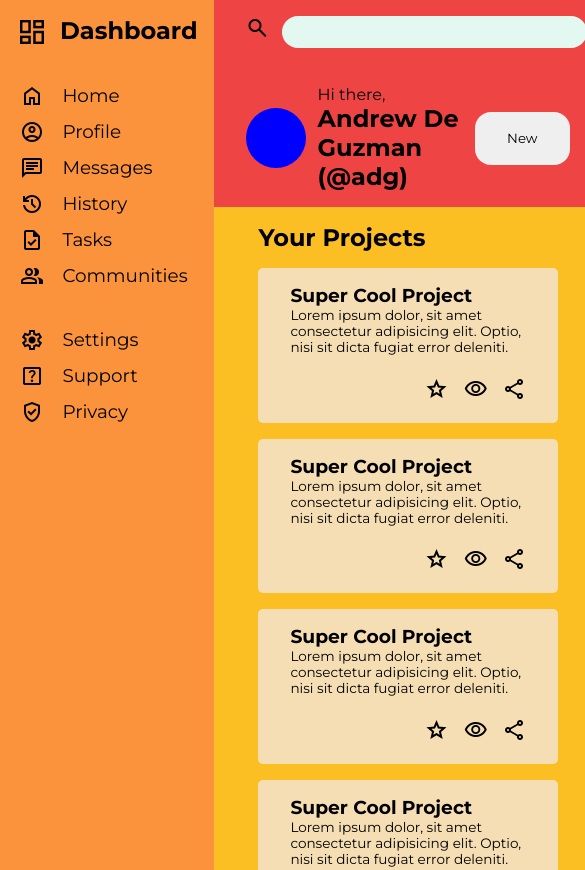
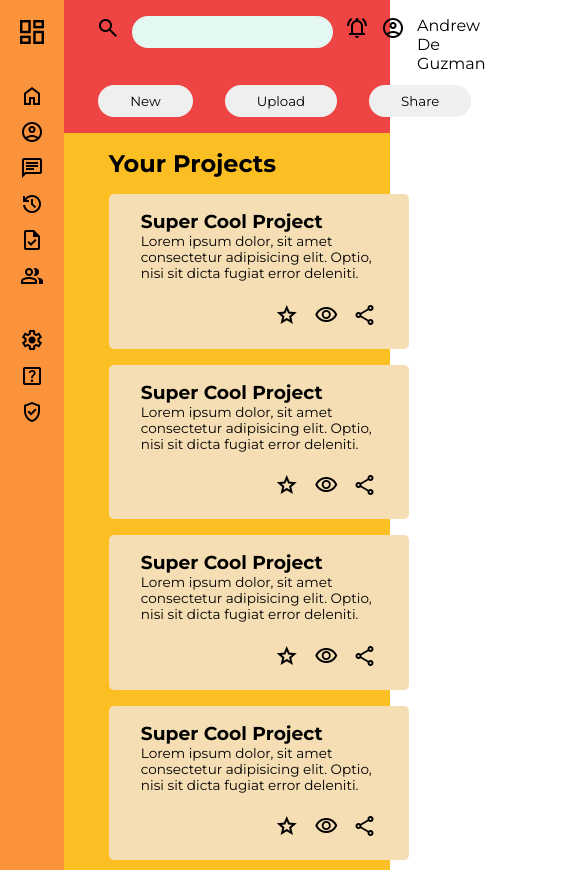
Before and after one commit to theadg/admin-dashboard, a plain HTML site: page index.html in a window 390 px wide. Shown: the top 870 px of the page, 585 px wide, since content can reach past the window. Drawn offline with nearby package versions, Linux system fonts and the light colour scheme.

Commit message:
Finalize desktop responsiveness

```diff
--- a/index.html
+++ b/index.html
@@ -54,13 +54,14 @@
 
       <aside class="sidebar">
         <h1 class="sidebar--title">
-          <i class="material-symbols-outlined large"> dashboard </i>Dashboard
+          <i class="material-symbols-outlined large"> dashboard </i>
+          <a href="">Dashboard</a>
         </h1>
 
         <ul class="primary-navigation">
           <li>
             <i class="material-symbols-outlined">home</i>
-            Home
+            <a href="#">Home</a>
           </li>
           <li>
             <i class="material-symbols-outlined"
@@ -68,38 +69,38 @@
                 account_circle
               </span></i
             >
-            Profile
+            <a href="">Profile</a>
           </li>
           <li>
             <i class="material-symbols-outlined">message</i>
-            Messages
+            <a href="">Messages</a>
           </li>
           <li>
             <i class="material-symbols-outlined">history</i>
-            History
+            <a href="">History</a>
           </li>
           <li>
             <i class="material-symbols-outlined">task</i>
-            Tasks
+            <a href="">Tasks</a>
           </li>
           <li>
             <i class="material-symbols-outlined">group</i>
-            Communities
+            <a href="">Communities</a>
           </li>
         </ul>
 
         <ul class="secondary-navigation">
           <li>
             <i class="material-symbols-outlined">settings</i>
-            Settings
+            <a href="">Settings</a>
           </li>
           <li>
             <i class="material-symbols-outlined">help_center</i>
-            Support
+            <a href="">Support</a>
           </li>
           <li>
             <i class="material-symbols-outlined">verified_user</i>
-            Privacy
+            <a href="">Privacy</a>
           </li>
         </ul>
       </aside>
@@ -275,5 +276,22 @@
         </section>
       </section>
     </main>
+
+    <script>
+      const sideBar = document.querySelector(".sidebar");
+      const sideBarLinks = Array.from(document.getElementsByTagName("a"));
+      let display = false;
+
+      sideBar.onclick = () => {
+        if (!display) {
+          sideBarLinks.forEach((link) => (link.style.display = "block"));
+          display = true;
+          console.log(display);
+        } else {
+          sideBarLinks.forEach((link) => (link.style.display = "none"));
+          display = false;
+        }
+      };
+    </script>
   </body>
 </html>
--- a/style.scss
+++ b/style.scss
@@ -11,7 +11,7 @@ main{
     width: 100vw;
     display: grid;
     // grid-template: 0.35fr 1fr 1fr/ 0.75fr 3fr 1.25fr;
-    grid-template: 0.15fr 1fr 1fr/ 1fr 3fr 1.15fr;
+    grid-template: 0.15fr 1fr 1fr/ 0.15fr 0.75fr 3fr 1.15fr;
 
 }
 
@@ -19,7 +19,7 @@ main{
 // adding bgcolor for visualizations
 .navbar{
     background-color: #ef4444;
-    grid-column: 2 / 4;
+    grid-column: 2 / 5;
 }
 
 @mixin gridText {
@@ -63,6 +63,7 @@ main{
 .projects{
     background-color: #fbbf24;
     grid-row: 2 / 4;
+    grid-column: 2 / 4;
     max-height: fit-content;
 }
 
@@ -83,7 +84,7 @@ nav{
     grid-auto-flow: row;
     header{
         @include gridText();
-        grid-template-columns: 3fr 1fr;
+        grid-template-columns: 3fr 1.5fr;
 
     }
 
@@ -139,6 +140,9 @@ nav{
 
 }
 
+a {
+    padding-right:  2rem;
+}
 .user--icon{
     height: 60px;
     width: 60px;
@@ -245,3 +249,55 @@ nav{
 
     }
 }
+
+a {
+    text-decoration: none;
+    color: inherit;
+}
+
+@media screen and (max-width: 1000px) {
+    .main{
+        grid-template: 0.15fr 1fr 1fr/ 0.15fr  3fr 1.15fr;
+    }
+    .announcements, .trending{
+        display: none;
+    }
+
+    .projects{
+        grid-column: 2 / 5;
+    }
+
+    nav{
+        header{
+            @include gridText();
+            grid-template-columns: 3fr 2fr;
+
+        }
+
+    }
+
+    .sidebar{
+        grid-column: 1;
+
+
+        a {
+            display: none;
+        }
+    }
+}
+
+@media  screen and (max-width: 780px) {
+    .user--icon, .user-greeting-text{
+        display: none;
+    }
+
+    .user--buttons{
+        grid-column: 1 / 3;
+        align-items: center;
+        justify-content: center;
+        button{
+        min-height: 32px;
+        max-width: 100%;
+       }
+    }
+}
```
Also changed, not shown: style.css, 1 other file.
